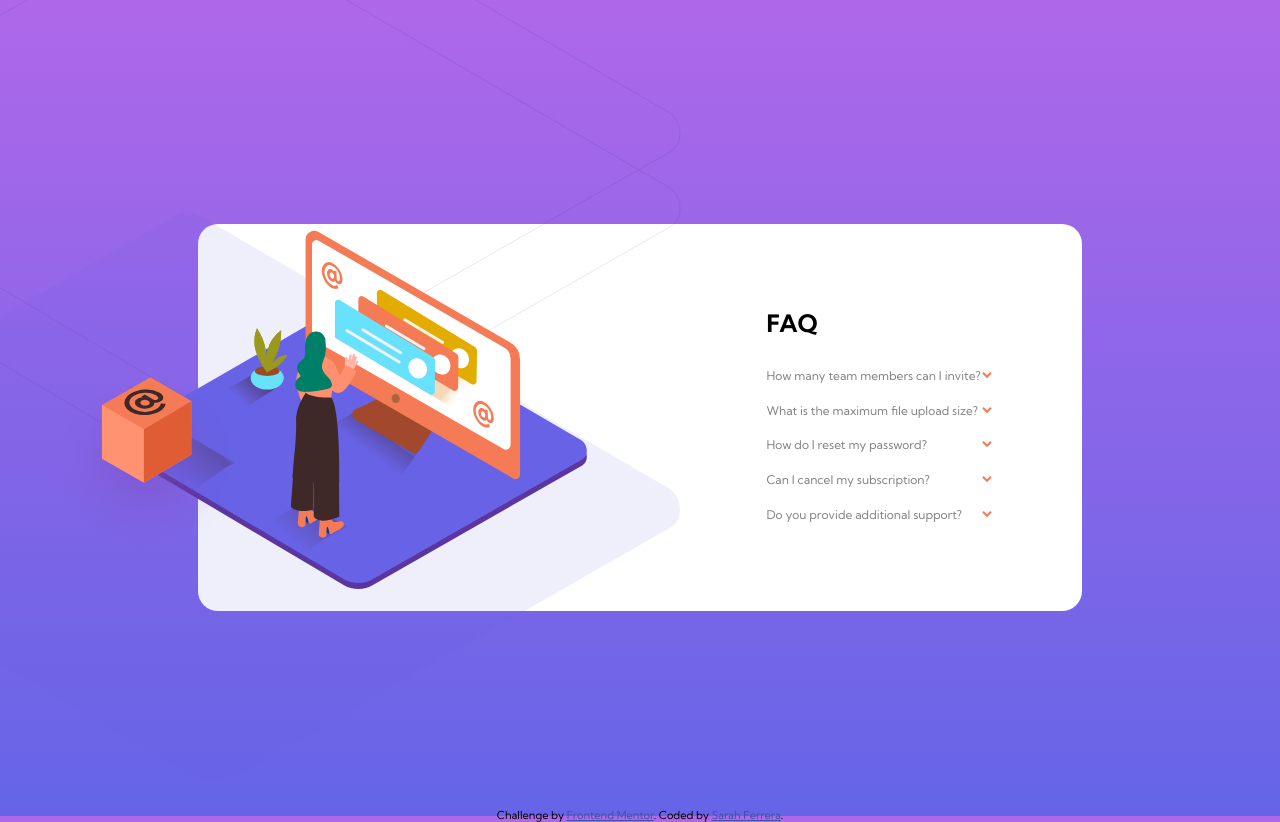
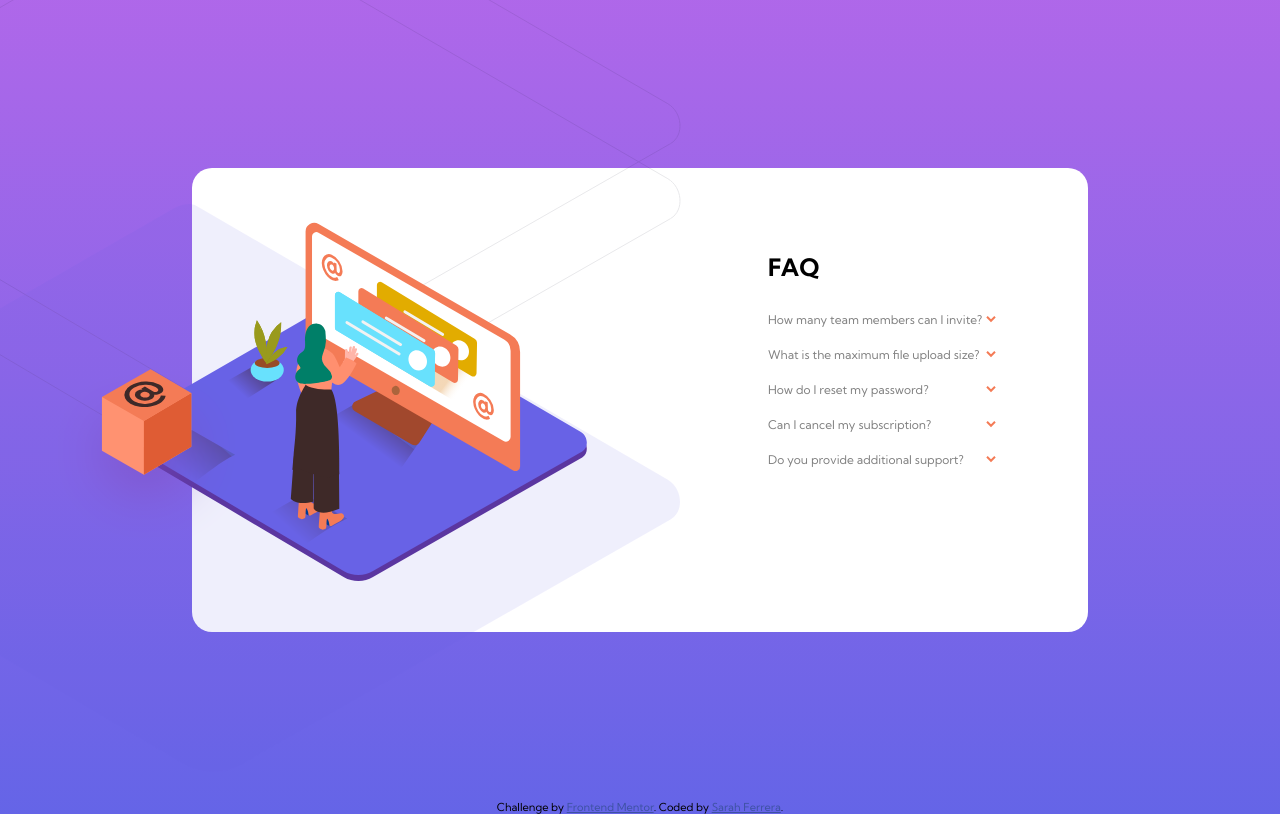
Before and after one commit to sarahferrera/Challenge3-FrontEndMentor.io, a plain HTML site: page index.html in a window 1280 px wide. Drawn offline with Linux system fonts and the light colour scheme.

Commit message:
Update style.css

```diff
--- a/style.css
+++ b/style.css
@@ -4,9 +4,10 @@
 }
 
 body {
+    margin: 0;
     font-family: 'Kumbh Sans', sans-serif;
     background-image: linear-gradient(var(--soft-violet), var(--soft-blue));
-    height: 100vh;
+    height: 100%;
 }
 
 .box {
@@ -138,8 +139,6 @@ summary {
         width: 25%;
         align-self: center;
         padding-top: 0%;
-        /* margin: 0; */
-        margin-top: 550px;
 
     }
 
@@ -152,7 +151,7 @@ summary {
     .preguntas{
         width: 75%;
         padding-left: 0%;
-
+        height: 250px;
     }
 
 }
```
